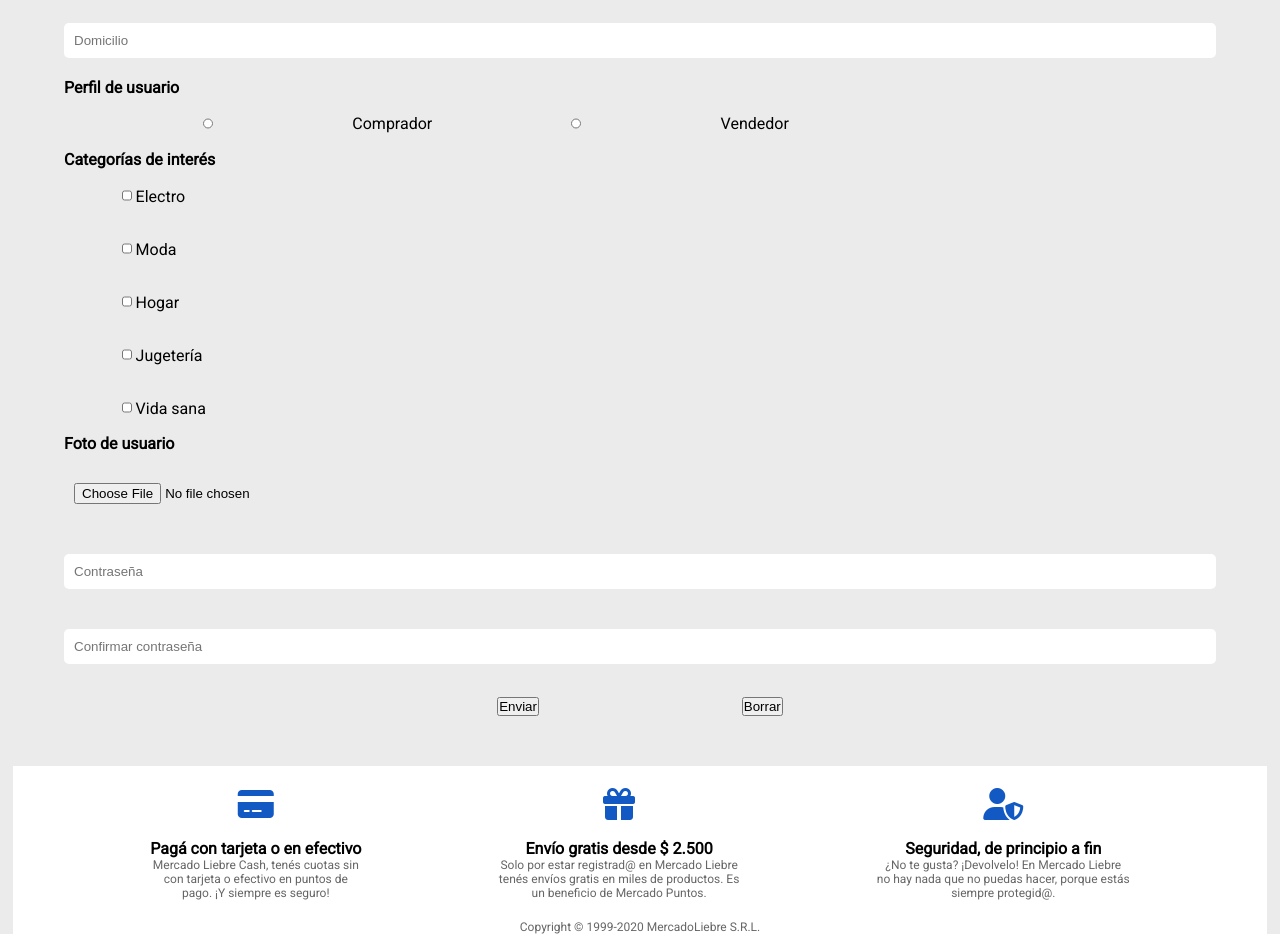
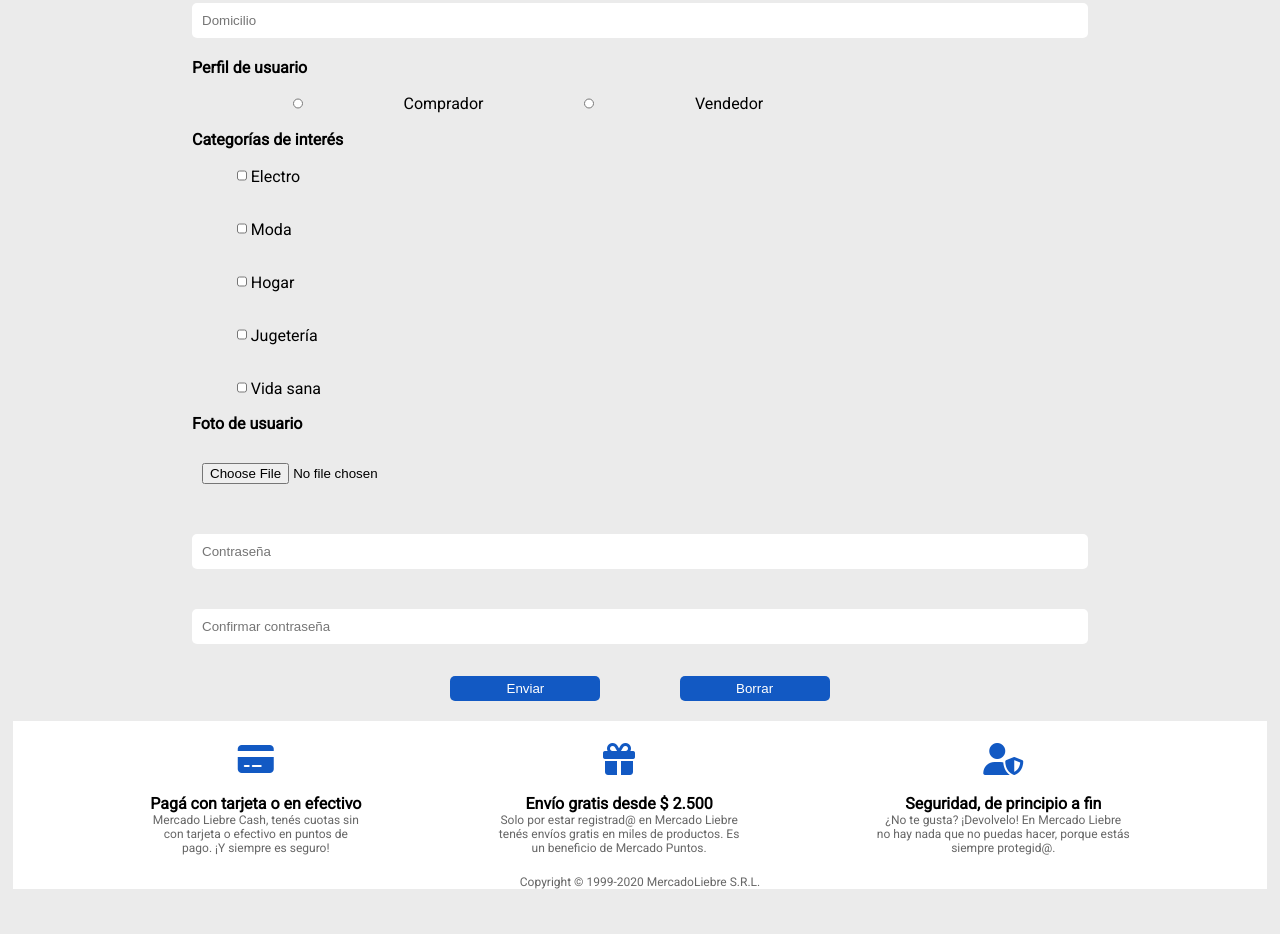
Before and after one commit to JoelAlexanderTrinidad/TP_MercadoLiebre, a website: page views/register.html in a window 1280 px wide. Shown: the part 485-1419 px from the top of the page. After the commit the page ends 1374 px from the top, so only its background shows below. Drawn offline with Linux system fonts and the light colour scheme.

Commit message:
estilos botones register

```diff
--- a/public/css/register.css
+++ b/public/css/register.css
@@ -1,6 +1,7 @@
 .register__main{
-    width: 90%;
+    width: 80%;
     margin: 20px auto 50px;
+
 }
 
 .register__main__radio{
@@ -32,10 +33,21 @@
     margin: 12px auto;
 }
 
+.register__main-buttons button{
+    border: none;
+    background-color: var(--colorCeleste);
+    padding: 5px;
+    border-radius: 5px;
+    color: white;
+    width: 80px;
+}
+
+
 /* tablets */
 @media (min-width: 600px){
-    register__main{
-       width: 50%;
+
+    .register__main{
+       width: 70%;
        margin: 0 auto;
    }
    .register__main__radio {
@@ -44,4 +56,7 @@
         justify-content: space-evenly;
         width: 75%;
     }
+    .register__main-buttons button {
+        width: 150px;
+    }
 }
```
